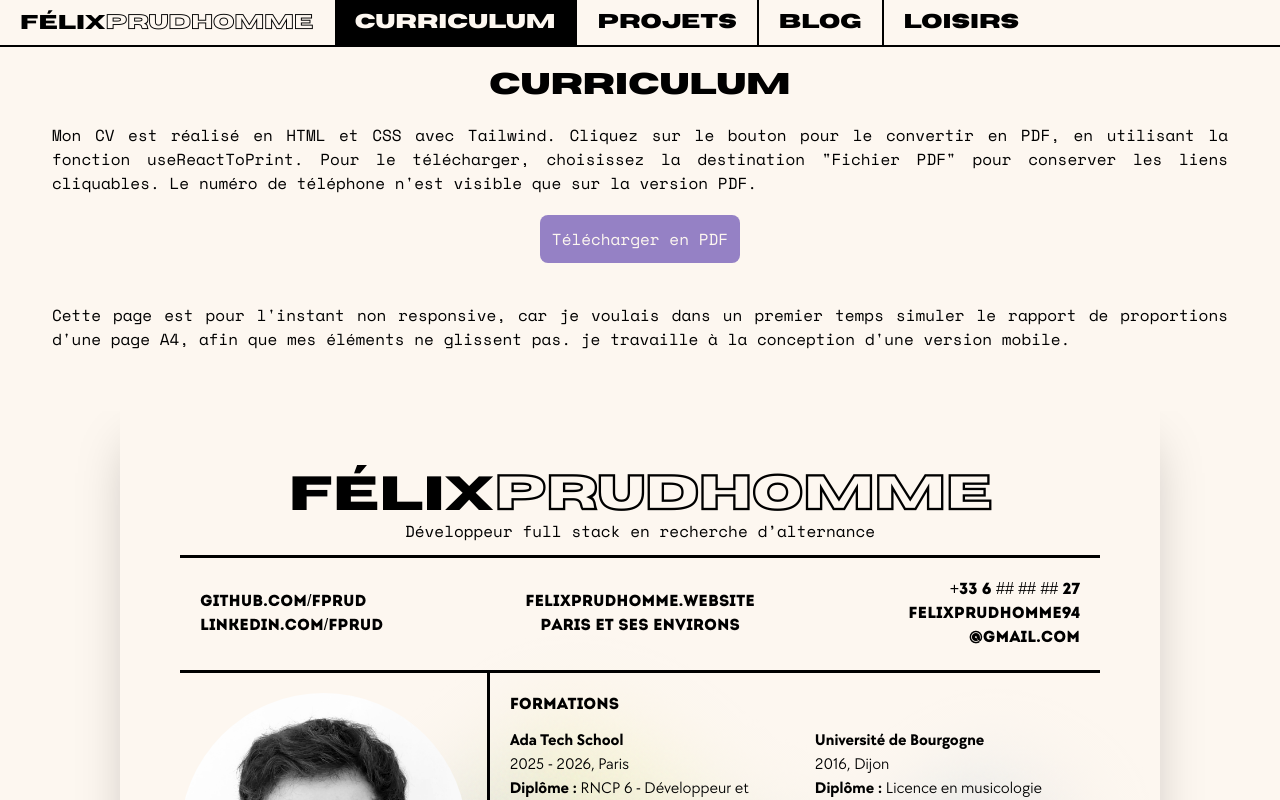
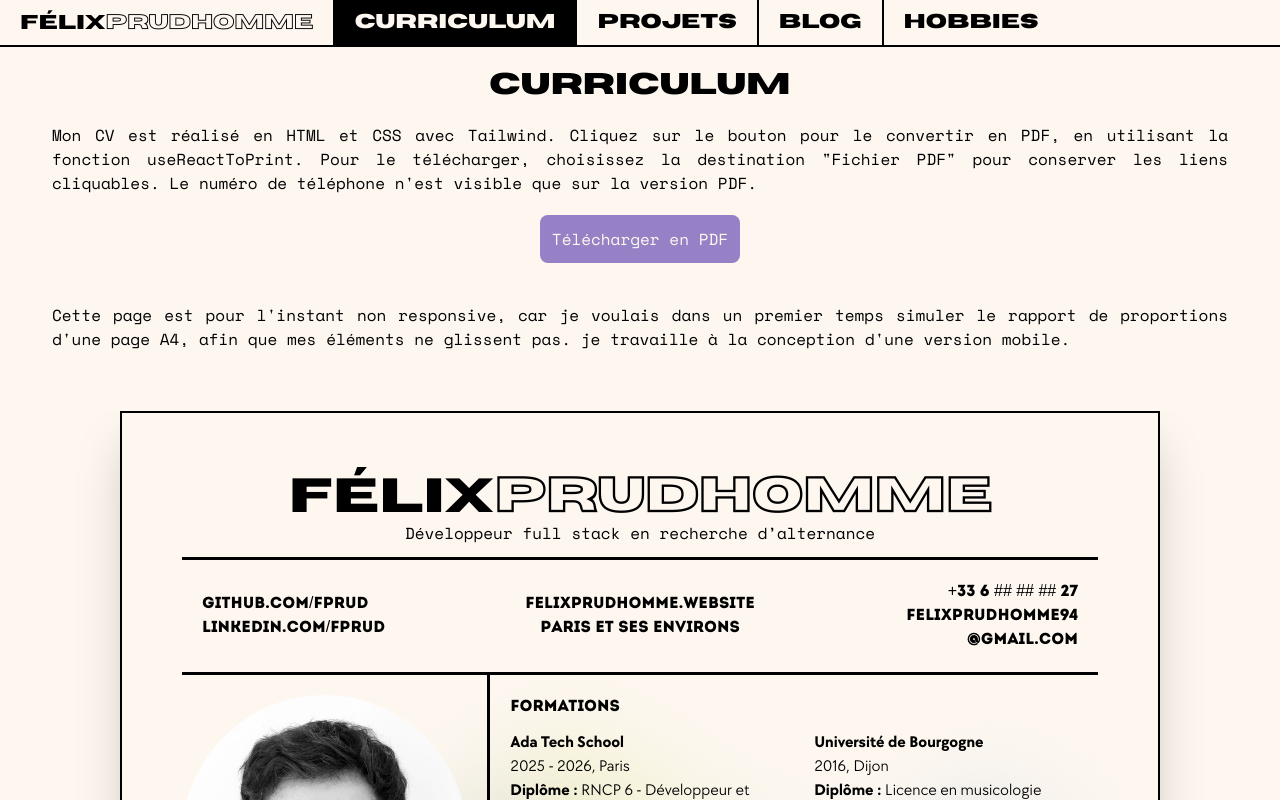
Before and after one commit to FPrud/portfolio, a Next.js app: page /curriculum in a window 1280 px wide. Built offline with nearby package versions, Linux system fonts and the light colour scheme.

Commit message:
Update <Curriculum> and <Navbar> for clarity and links

```diff
--- a/Components/Curriculum.tsx
+++ b/Components/Curriculum.tsx
@@ -6,7 +6,7 @@ interface CurriculumProps {
 
 export default function Curriculum({ cvRef }: CurriculumProps) {
     return (
-        <div ref={cvRef} id="CV" className="flex flex-col justify-center w-260 aspect-[1/1.414] bg-(--color-background) p-15 shadow-2xl bg-blob">
+        <div ref={cvRef} id="CV" className="flex flex-col justify-center w-260 aspect-[1/1.414] bg-(--color-background) p-15 shadow-2xl bg-blob border-2">
 
             <div id="title" className="flex flex-col justify-center items-center border-b-3 pb-3">
                 <h1 className="flex flex-wrap justify-center text-5xl break-all">
@@ -60,7 +60,7 @@ export default function Curriculum({ cvRef }: CurriculumProps) {
                         </div>
                         <div id="shortBio" className="text-justify">
                             <p className="Chocolates">
-                                <span className="font-extrabold">Développeur full stack en recherche d’alternance : 4j par semaine pendant 12 mois, à partir de mai 2026.</span><br />
+                                <span className="Intro">Développeur full stack en recherche d’alternance : 4j par semaine pendant 12 mois, à partir de mai 2026.</span><br />
                                 Passionné et engagé, j’aime m'investir dans des projets qui ont du sens. Après une longue période de travail dans le secteur associatif, je me reconvertis dans le développement informatique pour exploiter mon intérêt pour le code, en privilégiant l’innovation et les initiatives à impact.
                             </p>
                         </div>
@@ -130,7 +130,7 @@ export default function Curriculum({ cvRef }: CurriculumProps) {
                         </h2>
                         <div id="2-columns" className="flex flex-row gap-5 pb-5">
                             <div id="col-1" className="flex flex-col w-1/2">
-                                <Link href="https://cineducoinadatechschool.vercel.app/" target="_blank"><h3 className="ChocolatesBold">Collab'</h3></Link>
+                                <Link href="https://github.com/FPrud/collab-1.0" target="_blank"><h3 className="ChocolatesBold">Collab'</h3></Link>
                                 <p className="Chocolates text-justify">
                                     Paris, 2026
                                     <br />Une application d’annonces permettant aux musiciens amateurs de se constituer un réseau. Rechercher des musiciens avec qui collaborer, ou former un groupe.
@@ -142,14 +142,14 @@ export default function Curriculum({ cvRef }: CurriculumProps) {
                             </div>
 
                             <div id="col-2" className="flex flex-col w-1/2">
-                                <Link href="https://cineducoinadatechschool.vercel.app/" target="_blank"><h3 className="ChocolatesBold">CinéDuCoin</h3></Link>
+                                <Link href="https://github.com/FPrud/CineDuCoin" target="_blank"><h3 className="ChocolatesBold">CinéDuCoin</h3></Link>
                                 <p className="Chocolates text-justify">
                                     Paris, 2025
                                     <br />Une application permettant de trouver tous les cinémas se trouvant aux alentours, avec une recherche par adresse et un paramètre ajustable de distance.
                                     <br /><span className="ChocolatesBold">Features :</span> Fetch de deux API en chaîne, autocomplétion de recherche, calcul de distance par coordonnées géolocalisées.
                                     <br /><span className="ChocolatesBold">Stack :</span> HTML, CSS, Javascript
-                                    <br /><Link href="https://github.com/FPrud/collab-1.0" target="_blank" className="ChocolatesBold">Voir le projet sur GitHub</Link>
-                                    <br /><Link href="https://collab-1-0.vercel.app/" target="_blank" className="ChocolatesBold">Voir le projet déployé</Link>
+                                    <br /><Link href="https://github.com/FPrud/CineDuCoin" target="_blank" className="ChocolatesBold">Voir le projet sur GitHub</Link>
+                                    <br /><Link href="https://cineducoinadatechschool.vercel.app/" target="_blank" className="ChocolatesBold">Voir le projet déployé</Link>
                                 </p>
                             </div>
                         </div>
--- a/Components/Navbar.tsx
+++ b/Components/Navbar.tsx
@@ -27,12 +27,12 @@ export const Navbar = () => {
 
     const getLinkClassName = (href: string) => {
         const isActive = pathname === href;
-        return `px-5 py-2 border-l-2 ${isActive ? 'bg-[var(--color-primary)] text-[var(--color-background)]' : ''}`;
+        return `px-5 py-2 border-l-2 border-(--color-primary) ${isActive ? 'bg-(--color-primary) text-(--color-background)' : ''}`;
     };
 
     return (
         <div id="navBar" className="flex border-b-2 overflow-auto text-xl">
-            <Link href="/" className={`px-5 py-2 ${pathname === '/' ? 'bg-[var(--color-primary)] text-[var(--color-background)]' : ''}`}>
+            <Link href="/" className={`px-5 py-2 ${pathname === '/' ? 'bg-(--color-primary) text-(--color-background)' : ''}`}>
                 <h3>
                     <span className="Horizon">Félix</span>
                     <span className="HorizonOutlined font-black">Prudhomme</span>
@@ -46,12 +46,13 @@ export const Navbar = () => {
                 <h3 className="Horizon">Projets</h3>
             </Link>
 
-            <div className="px-5 py-2 border-l-2 cursor-not-allowed">
+            <Link href="/blog" className={getLinkClassName('/blog')}>
                 <h3 className="Horizon">Blog</h3>
-            </div>
-            <div className="px-5 py-2 border-l-2 cursor-not-allowed">
-                <h3 className="Horizon">Loisirs</h3>
-            </div>
+            </Link>
+
+            <Link href="/hobbies" className={getLinkClassName('/hobbies')}>
+                <h3 className="Horizon">Hobbies</h3>
+            </Link>
 
         </div>
     );
--- a/app/loisirs/page.tsx
+++ b/app/hobbies/page.tsx
@@ -5,7 +5,7 @@ export default function hobbiesPage() {
     return (
         <main id="page entière" className="flex flex-col flex-1 p-5 bg-cloud overflow-auto">
             <div id="article" className="flex flex-col">
-                <h1 id="title" className="text-center Horizon text-3xl pb-5">Loisirs</h1>
+                <h1 id="title" className="text-center Horizon text-3xl pb-5">Hobbies</h1>
                 <p id="content" className="self-center pb-5">
                     Cette section arrive vite !
                 </p>
```
